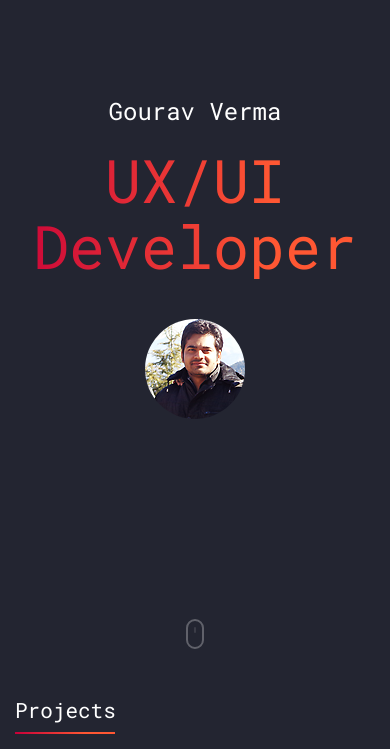
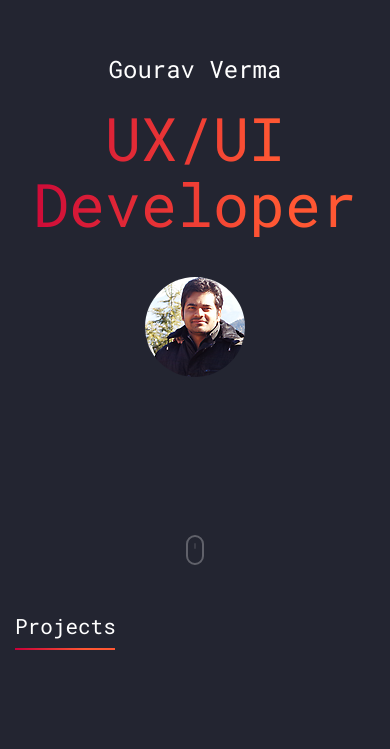
Before and after one commit to Gouraverma/gouraverma.github.io, a plain HTML site: page index.html in a window 390 px wide. Shown: the part 165-914 px from the top of the page. Drawn offline with Linux system fonts and the light colour scheme.

Commit message:
update css file

```diff
--- a/css/main.css
+++ b/css/main.css
@@ -384,6 +384,9 @@ section.intro img {
 }
 
 @media (max-width: 768px) {
+    section.intro {
+        height: 90vh;
+    }
     section.intro h1 {
         font-size: 60px;
         line-height: 1.1;
```
